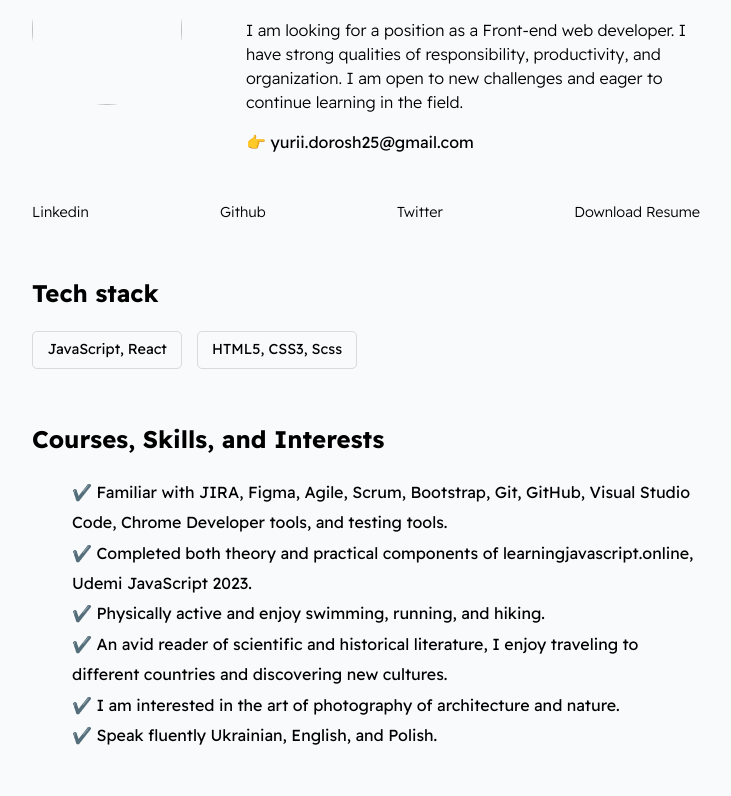
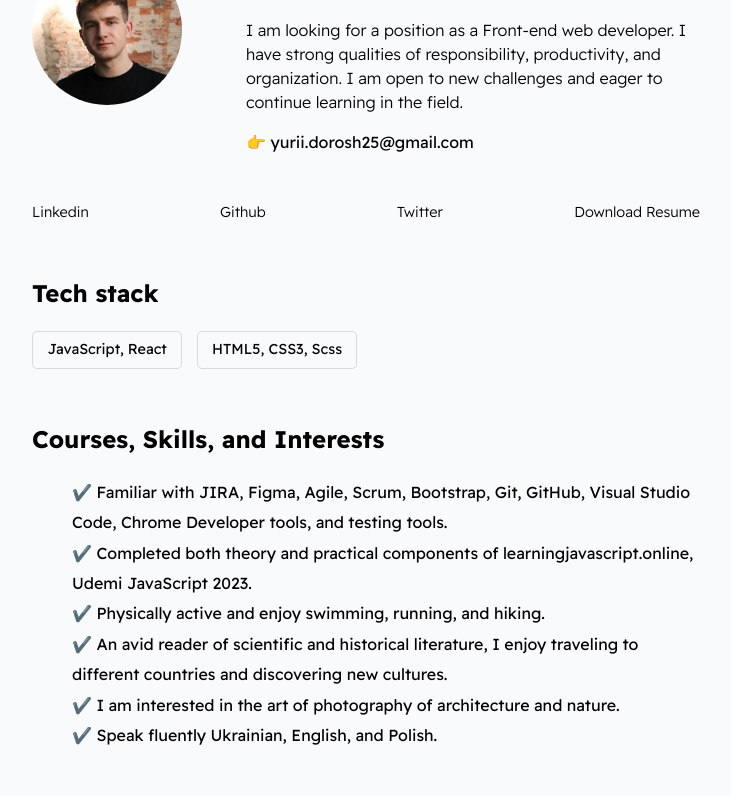
Before and after one commit to YuDorosh/Resume-Website, a plain HTML site: page index.html in a window 1280 px wide. Shown: the part 150-946 px from the top of the page, without its empty margins (274-1005 px from the left). Drawn offline with Linux system fonts and the light colour scheme; the site is published under a folder, as on GitHub Pages, so addresses that start at the root find nothing.

Commit message:
image commit

```diff
--- a/index.html
+++ b/index.html
@@ -12,7 +12,7 @@
         <div id="container--main">
 
             <section id="wrapper--hero" class="section--page">
-                <img id="profile-pic" src="/assets/images/IMG.jpg">
+                <img id="profile-pic" src="./assets/images/IMG.jpg">
 
                 <div>
                     <h1 id="user-name">Yurii</h1>
```
